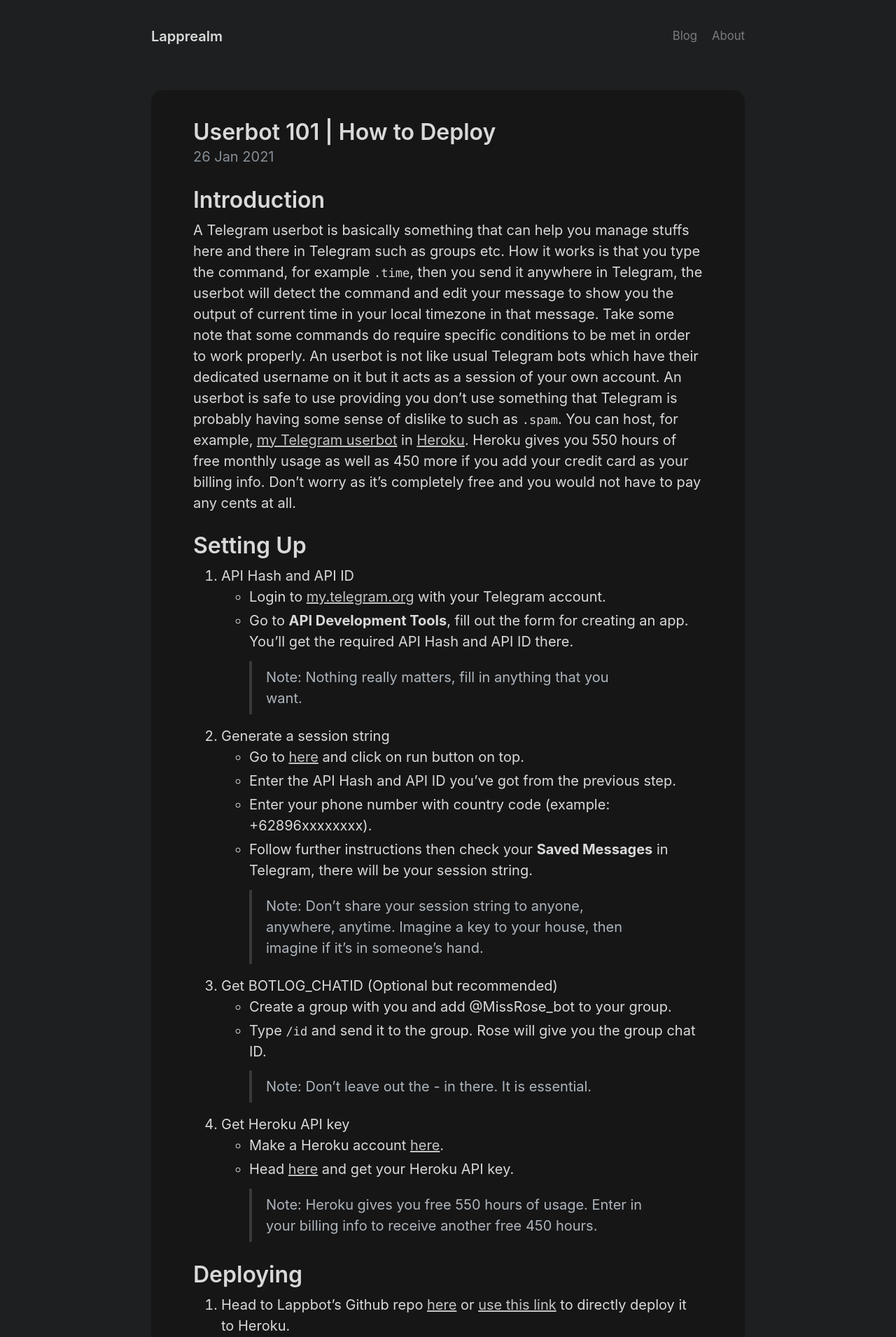
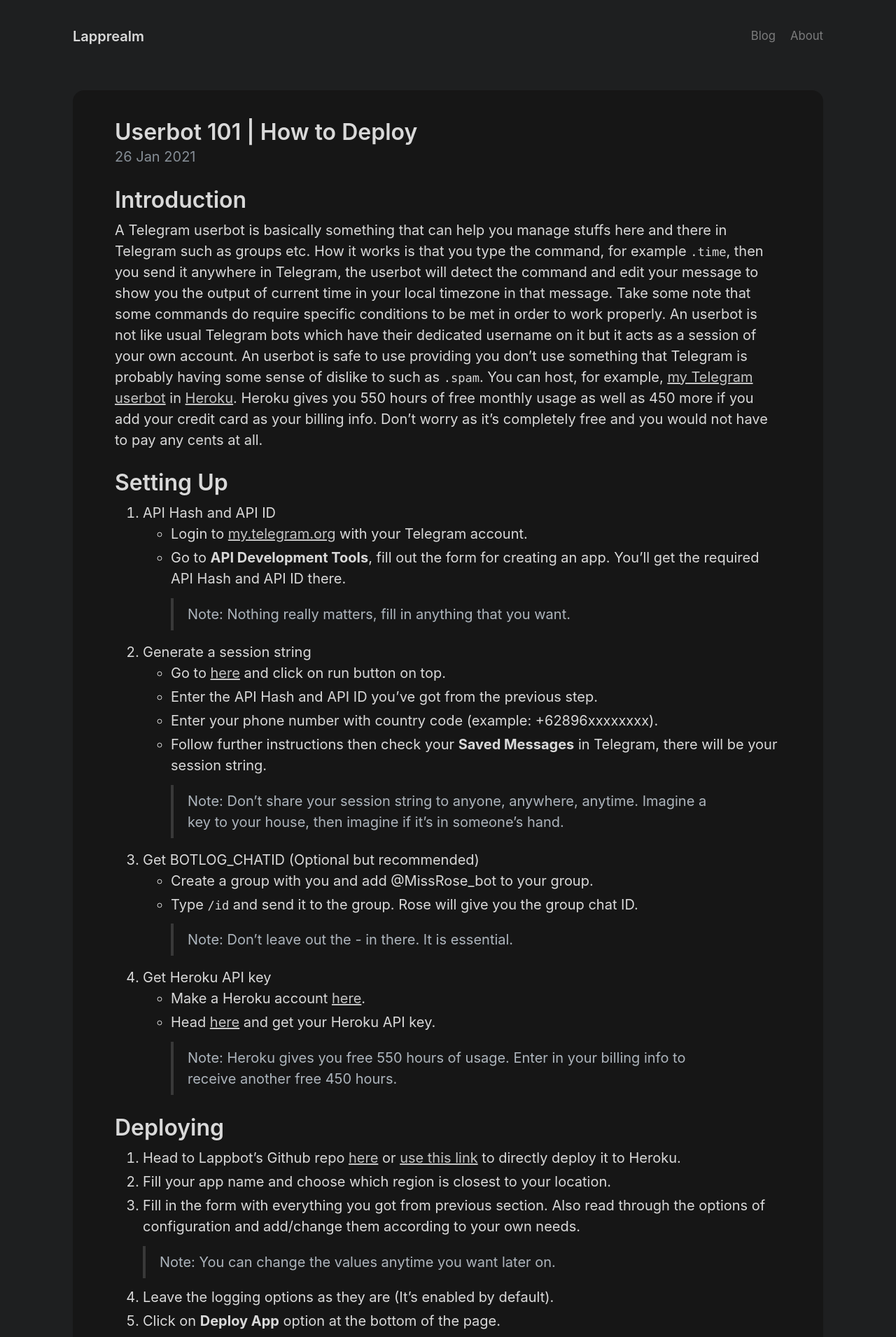
Before and after one commit to irvanmalik48/blog, a Jekyll site: the page built from index.html, in a window 1280 px wide. Shown: the top 1911 px of the page at 70% size. Built offline with Jekyll 4.4.1, drawn with Linux system fonts in a browser that asks for light colours; the list of posts is cut into pages by our own code.

Commit message:
layout: change max width

```diff
--- a/_sass/_layout.scss
+++ b/_sass/_layout.scss
@@ -2,7 +2,7 @@
 //
 // Styles for managing the structural hierarchy of the site.
 .container {
-    max-width: 70%;
+    max-width: 70rem;
     padding-left: var(--spacer-2);
     padding-right: var(--spacer-2);
     margin-left: auto;
```
